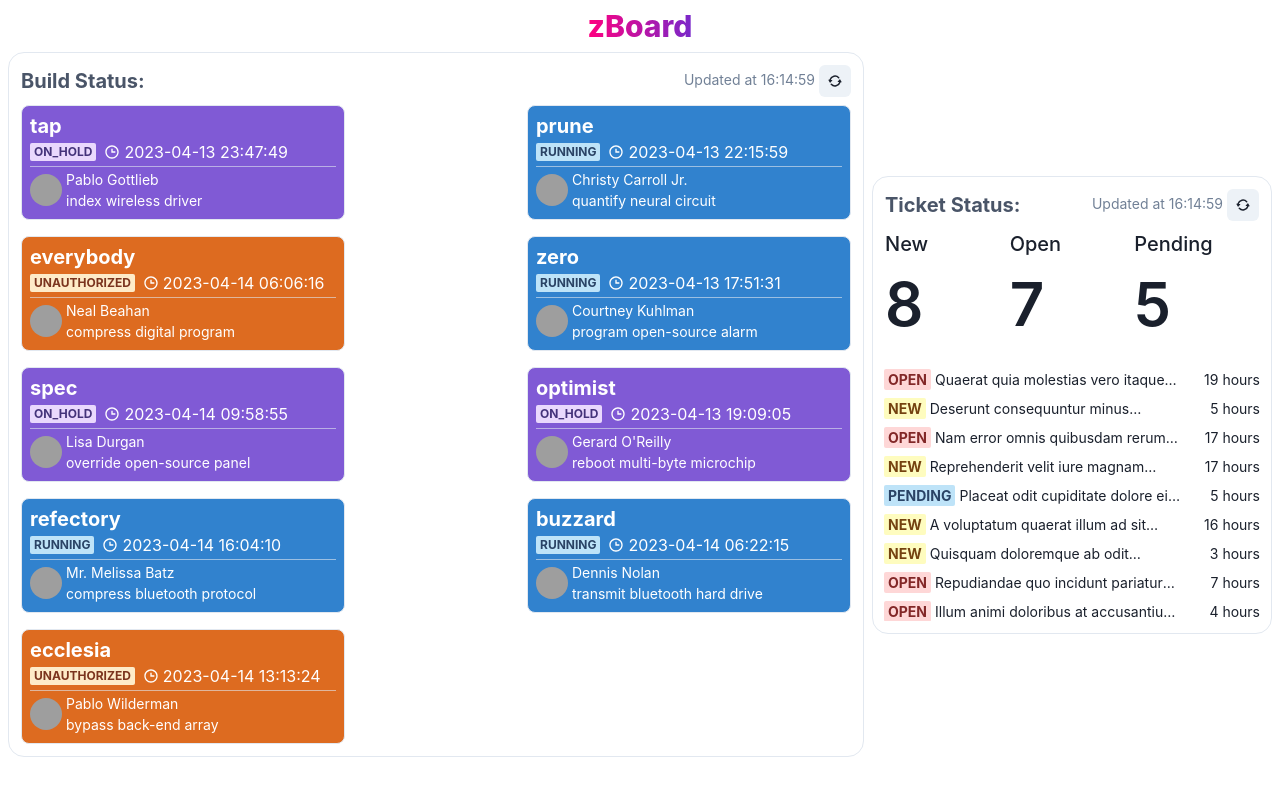
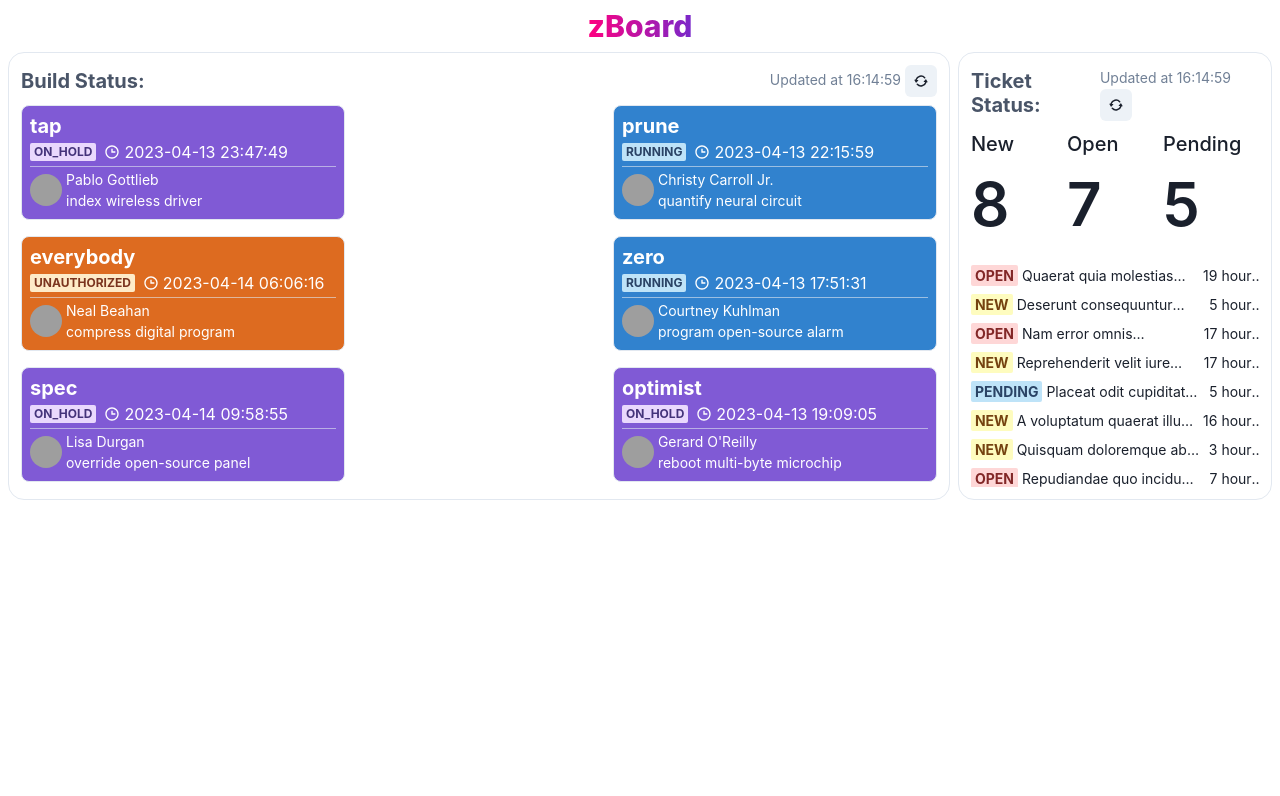
Before and after one commit to Cyronlee/zBoard, a Next.js app: page / in a window 1280 px wide. Shown: the top 796 px of the page. Built offline with nearby package versions, Linux system fonts and the light colour scheme; grey boxes are pictures that could not be loaded.

Commit message:
feat: pass system props for easy styling

```diff
--- a/src/components/BuildStatusOverview.tsx
+++ b/src/components/BuildStatusOverview.tsx
@@ -1,10 +1,9 @@
-import { useState } from 'react';
-import { Flex } from '@chakra-ui/react';
+import { Flex, BoxProps, SystemProps } from '@chakra-ui/react';
 import BuildStatusCard, { BuildStatus } from '@/components/BuildStatusCard';
 import RefreshWrapper from '@/components/RefreshWrapper';
 import { useErrorToast } from '@/lib/customToast';
 
-const BuildStatusOverview = () => {
+const BuildStatusOverview = (props: SystemProps) => {
   const toastError = useErrorToast();
 
   const fetchData = async () => {
@@ -19,6 +18,7 @@ const BuildStatusOverview = () => {
 
   return (
     <RefreshWrapper
+      {...props}
       title="Build Status:"
       onRefresh={fetchData}
       refreshInterval={60000}
@@ -29,6 +29,8 @@ const BuildStatusOverview = () => {
             justifyContent="space-between"
             alignItems="center"
             gap={4}
+            overflowY="scroll"
+            height="100%"
           >
             {data.map((item, index) => (
               <BuildStatusCard key={index} buildStatus={item} />
--- a/src/components/RefreshWrapper.tsx
+++ b/src/components/RefreshWrapper.tsx
@@ -7,6 +7,7 @@ import {
   Text,
   VStack,
   Skeleton,
+  SystemProps,
 } from '@chakra-ui/react';
 import { RepeatIcon } from '@chakra-ui/icons';
 import moment from 'moment';
@@ -23,6 +24,7 @@ const RefreshWrapper = <T,>({
   onRefresh,
   refreshInterval = 0,
   render,
+  ...props
 }: RefreshWrapperProps<T>) => {
   const [isRefreshing, setIsRefreshing] = useState(false);
   const [data, setData] = useState<T[]>(null);
@@ -59,9 +61,10 @@ const RefreshWrapper = <T,>({
         borderColor="gray.200"
         borderRadius="16px"
         spacing="8px"
-        minW="400px"
+        w="100%"
+        {...props}
       >
-        <Center w="full" justifyContent="space-between">
+        <Center w="100%" justifyContent="space-between">
           <Heading size="md" color="gray.600">
             {title}
           </Heading>
@@ -89,7 +92,7 @@ const RefreshWrapper = <T,>({
             />
           </Box>
         </Center>
-        {data ? render(data) : <Skeleton minH="80px" w="100%" />}
+        {data ? render(data) : <Skeleton h="100%" w="100%" />}
       </VStack>
     </>
   );
--- a/src/components/TicketList.tsx
+++ b/src/components/TicketList.tsx
@@ -1,4 +1,4 @@
-import { Badge, Box, Flex, Text, Link } from '@chakra-ui/react';
+import { Badge, Box, Flex, Text, Link, VStack } from '@chakra-ui/react';
 import moment from 'moment';
 import _ from 'lodash';
 import React from 'react';
@@ -25,7 +25,7 @@ const TicketList = ({ tickets }: TicketListProps) => {
     else colorScheme = 'blue';
 
     return (
-      <Box width="sm" p="4px">
+      <Box width="100%">
         <Flex justifyContent="space-between">
           <Flex>
             <Badge fontSize="sm" mr="4px" colorScheme={colorScheme}>
@@ -47,9 +47,9 @@ const TicketList = ({ tickets }: TicketListProps) => {
 
   return (
     <>
-      <Box mt="8px" maxH="256px" overflowY="scroll">
+      <VStack mt="8px" maxH="256px" overflowY="scroll">
         {tickets.map((ticket) => renderTicketInfo(ticket))}
-      </Box>
+      </VStack>
     </>
   );
 };
--- a/src/components/TicketStatusOverview.tsx
+++ b/src/components/TicketStatusOverview.tsx
@@ -1,6 +1,7 @@
 import React, { useEffect, useState } from 'react';
 import {
   Box,
+  BoxProps,
   Center,
   Flex,
   Heading,
@@ -10,23 +11,13 @@ import {
   StatLabel,
   StatNumber,
   Text,
+  SystemProps,
 } from '@chakra-ui/react';
-import moment from 'moment';
-import { RepeatIcon } from '@chakra-ui/icons';
 import TicketList, { Ticket } from './TicketList';
-import _ from 'lodash';
 import { useErrorToast } from '@/lib/customToast';
 import RefreshWrapper from '@/components/RefreshWrapper';
-import BuildStatusCard, { BuildStatus } from '@/components/BuildStatusCard';
 
-interface TicketOverviewData {
-  new: Ticket[];
-  open: Ticket[];
-  pending: Ticket[];
-  hold: Ticket[];
-}
-
-const TicketOverview = () => {
+const TicketOverview = (props: SystemProps) => {
   const toastError = useErrorToast();
 
   const fetchData = async () => {
@@ -41,6 +32,8 @@ const TicketOverview = () => {
 
   return (
     <RefreshWrapper
+      {...props}
+      maxWidth="384px"
       title="Ticket Status:"
       onRefresh={fetchData}
       refreshInterval={60000}
--- a/src/pages/index.tsx
+++ b/src/pages/index.tsx
@@ -15,9 +15,9 @@ export default function Home() {
         >
           {siteConfig.siteName}
         </Heading>
-        <HStack>
-          <BuildStatusOverview></BuildStatusOverview>
-          <TicketStatusOverview></TicketStatusOverview>
+        <HStack h="448px" w="100%">
+          <BuildStatusOverview flex="75%" h="100%"></BuildStatusOverview>
+          <TicketStatusOverview flex="25%" h="100%"></TicketStatusOverview>
         </HStack>
       </VStack>
     </Box>
```
